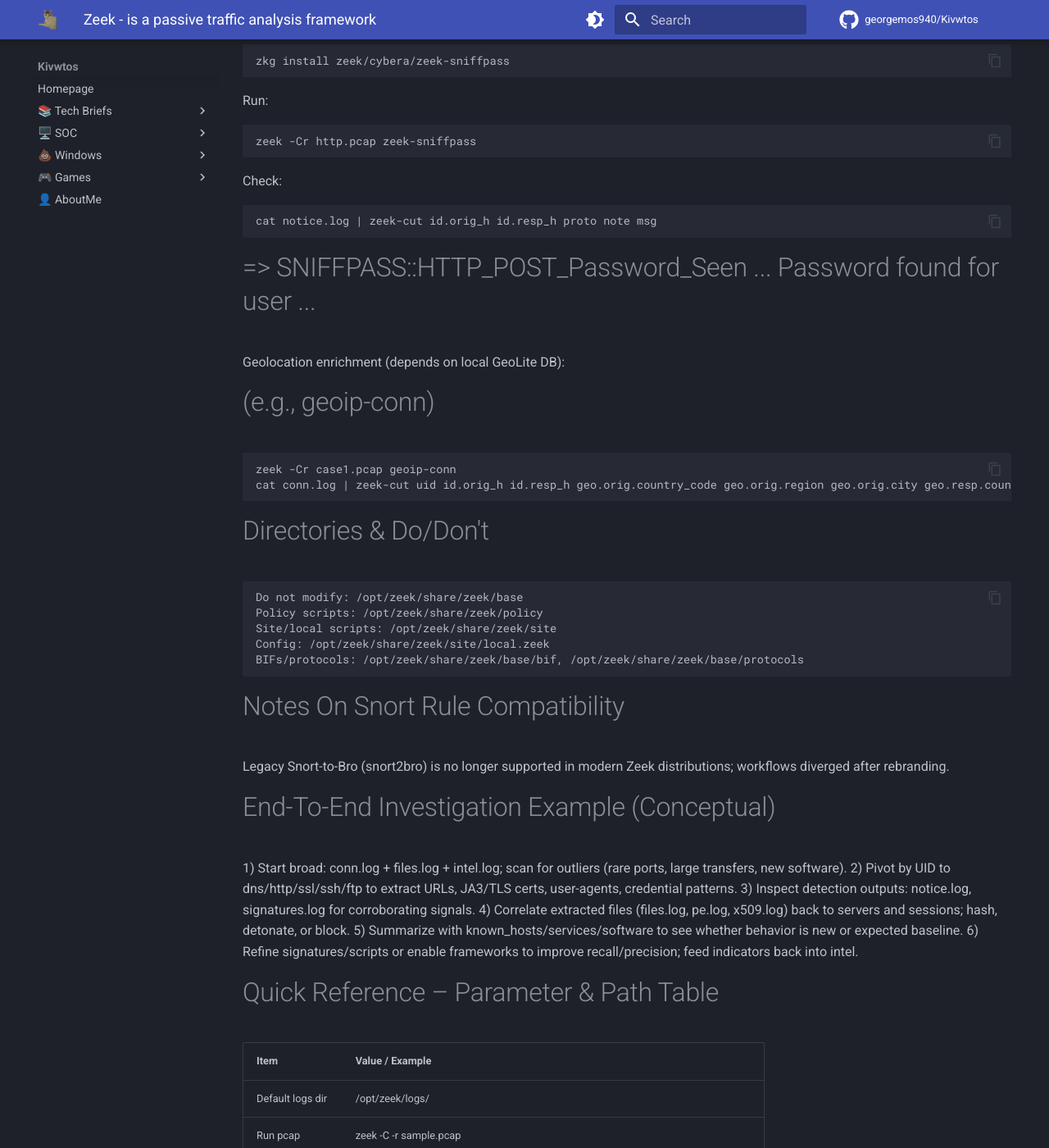
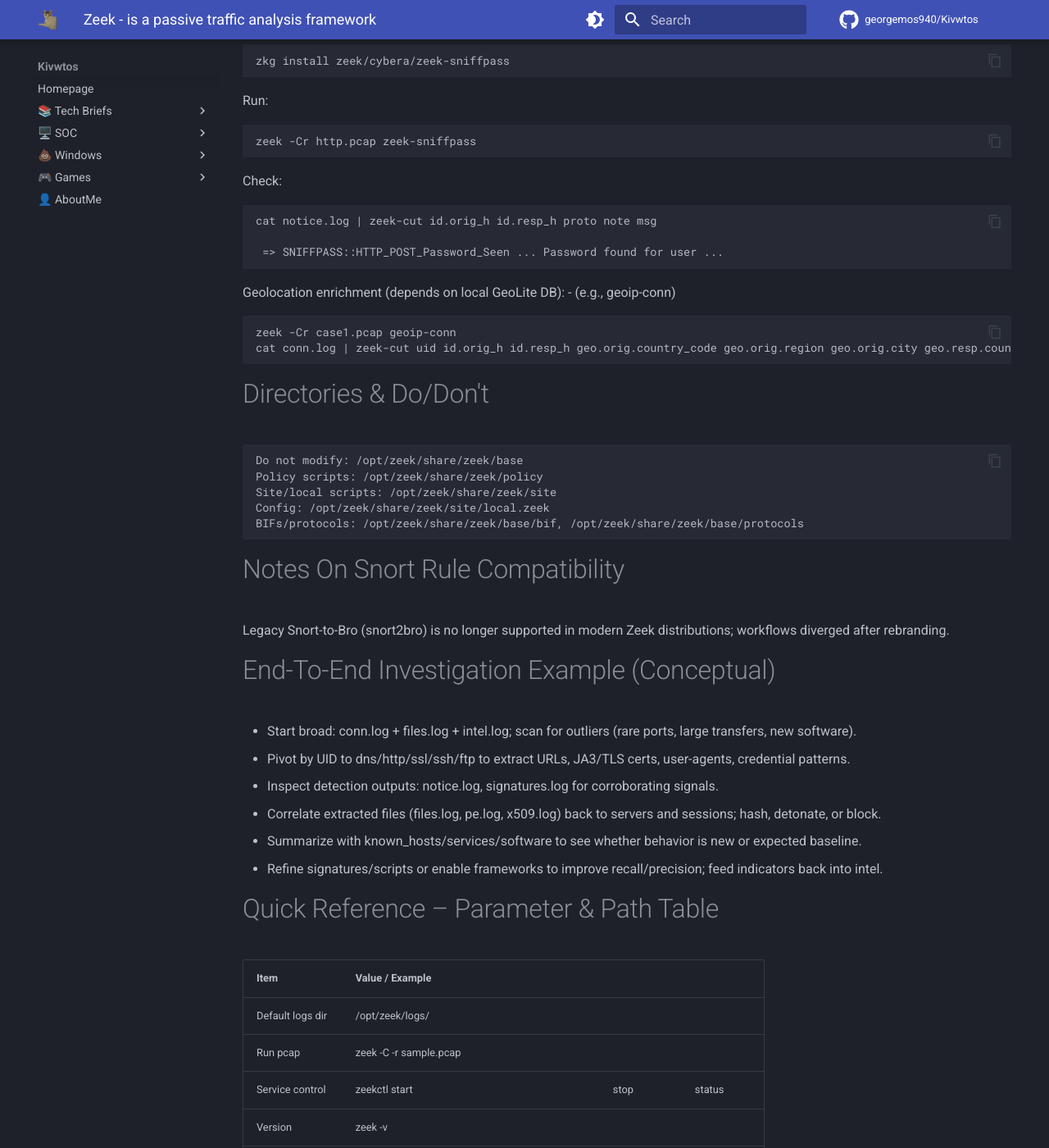
Before and after one commit to georgemos940/Kivwtos, an MkDocs documentation site: the page built from docs/tech briefs/network/zeek.md, in a window 1280 px wide and 1400 px high, scrolled down 10373 px. Shown: the whole window at 82% size. Built offline with MkDocs 1.6.1 and Material for MkDocs 9.7.7, drawn with Linux system fonts in a browser that asks for light colours; comment, search, counter and statistics services are not loaded.

Commit message:
Update zeek.md

````diff
--- a/docs/tech briefs/network/zeek.md
+++ b/docs/tech briefs/network/zeek.md
@@ -342,11 +342,12 @@
 Check:
 ```
 cat notice.log | zeek-cut id.orig_h id.resp_h proto note msg
+
+ => SNIFFPASS::HTTP_POST_Password_Seen ... Password found for user ...
 ```
-# => SNIFFPASS::HTTP_POST_Password_Seen ... Password found for user ...
 
 Geolocation enrichment (depends on local GeoLite DB):
-# (e.g., geoip-conn)
+ - (e.g., geoip-conn)
 ```
 zeek -Cr case1.pcap geoip-conn
 cat conn.log | zeek-cut uid id.orig_h id.resp_h geo.orig.country_code geo.orig.region geo.orig.city geo.resp.country_code geo.resp.region geo.resp.city
@@ -365,12 +366,12 @@
 Legacy Snort-to-Bro (snort2bro) is no longer supported in modern Zeek distributions; workflows diverged after rebranding.
 
 # End-To-End Investigation Example (Conceptual)
-1) Start broad: conn.log + files.log + intel.log; scan for outliers (rare ports, large transfers, new software).
-2) Pivot by UID to dns/http/ssl/ssh/ftp to extract URLs, JA3/TLS certs, user-agents, credential patterns.
-3) Inspect detection outputs: notice.log, signatures.log for corroborating signals.
-4) Correlate extracted files (files.log, pe.log, x509.log) back to servers and sessions; hash, detonate, or block.
-5) Summarize with known_hosts/services/software to see whether behavior is new or expected baseline.
-6) Refine signatures/scripts or enable frameworks to improve recall/precision; feed indicators back into intel.
+-  Start broad: conn.log + files.log + intel.log; scan for outliers (rare ports, large transfers, new software).
+-  Pivot by UID to dns/http/ssl/ssh/ftp to extract URLs, JA3/TLS certs, user-agents, credential patterns.
+-  Inspect detection outputs: notice.log, signatures.log for corroborating signals.
+-  Correlate extracted files (files.log, pe.log, x509.log) back to servers and sessions; hash, detonate, or block.
+-  Summarize with known_hosts/services/software to see whether behavior is new or expected baseline.
+-  Refine signatures/scripts or enable frameworks to improve recall/precision; feed indicators back into intel.
 
 # Quick Reference – Parameter & Path Table
 | Item             | Value / Example                                    |      |        |
````
